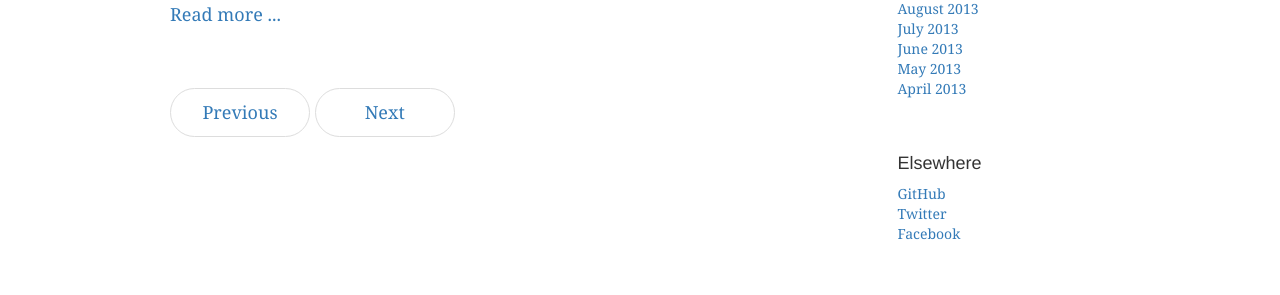
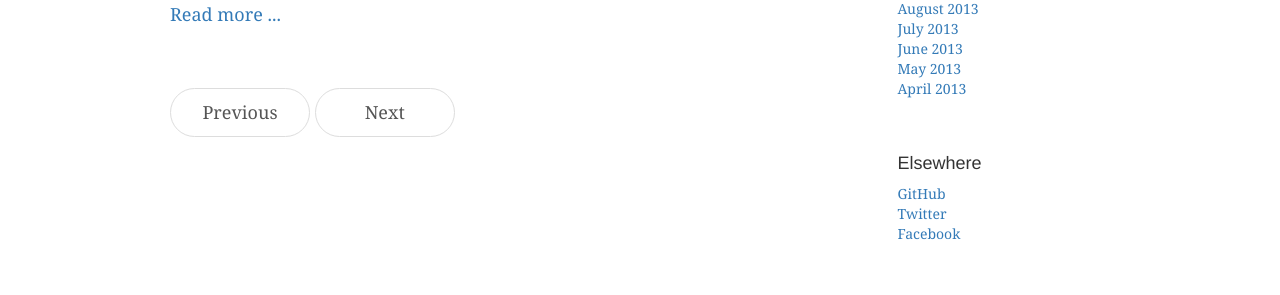
Before and after one commit to pvigier/pvigier.github.io, a Jekyll site: the page built from index.html, in a window 1280 px wide. Shown: the part 410-705 px from the top of the page. Built offline with Jekyll 4.4.1, drawn with Linux system fonts in a browser that asks for light colours; the list of posts is cut into pages by our own code.

Commit message:
Add pagination

```diff
--- a/_config.yml
+++ b/_config.yml
@@ -1,3 +1,6 @@
 name: Pierre Vigier
 markdown: kramdown
 future: true
+gems: [jekyll-paginate]
+paginate: 5
+paginate_path: "/:num/"
--- a/_layouts/default.html
+++ b/_layouts/default.html
@@ -45,5 +45,7 @@
         <script src="https://ajax.googleapis.com/ajax/libs/jquery/1.12.4/jquery.min.js"></script>
         <!-- Bootstrap -->
         <script src="https://maxcdn.bootstrapcdn.com/bootstrap/3.3.7/js/bootstrap.min.js" integrity="sha384-Tc5IQib027qvyjSMfHjOMaLkfuWVxZxUPnCJA7l2mCWNIpG9mGCD8wGNIcPD7Txa" crossorigin="anonymous"></script>
+        <!-- MathJax -->
+        <script src="https://cdn.mathjax.org/mathjax/latest/MathJax.js?config=TeX-AMS-MML_HTMLorMML" type="text/javascript"></script>
     </body>
 </html>
--- a/index.html
+++ b/index.html
@@ -5,7 +5,7 @@
 ---
 <div class="row">
     <div class="col-sm-8 blog-main">
-        {% for post in site.posts %}
+        {% for post in paginator.posts %}
             <div class="blog-post">
                 <h2 class="blog-post-title">{{ post.title }}</h2>
                 <p class="blog-post-meta">{{ post.date | date_to_string }} by <a href="#">{{ post.author }}</a></p>
@@ -15,8 +15,16 @@
         {% endfor %}
         <nav>
             <ul class="pager">
-                <li><a href="#">Previous</a></li>
-                <li><a href="#">Next</a></li>
+                {% if paginator.previous_page %}
+                <li><a href="{{ paginator.previous_page_path }}">Previous</a></li>
+                {% else %}
+                <li><span>Previous</span></li>
+                {% endif %}
+                {% if paginator.next_page %}
+                <li><a href="{{ paginator.next_page_path }}">Next</a></li>
+                {% else %}
+                <li><span>Next</span></li>
+                {% endif %}
             </ul>
         </nav>
 
--- a/media/css/style.css
+++ b/media/css/style.css
@@ -135,7 +135,15 @@
 	margin-bottom: 60px;
 	text-align: left;
 }
+
 .pager > li > a {
+	width: 140px;
+	padding: 10px 20px;
+	text-align: center;
+	border-radius: 30px;
+}
+
+.pager > li > span {
 	width: 140px;
 	padding: 10px 20px;
 	text-align: center;
--- a/rss.xml
+++ b/rss.xml
@@ -1,6 +1,3 @@
----
-layout: feed
----
 <?xml version="1.0" encoding="utf-8"?>
 <feed xmlns="http://www.w3.org/2005/Atom">
 	<title>pvigier's blog</title>
```
